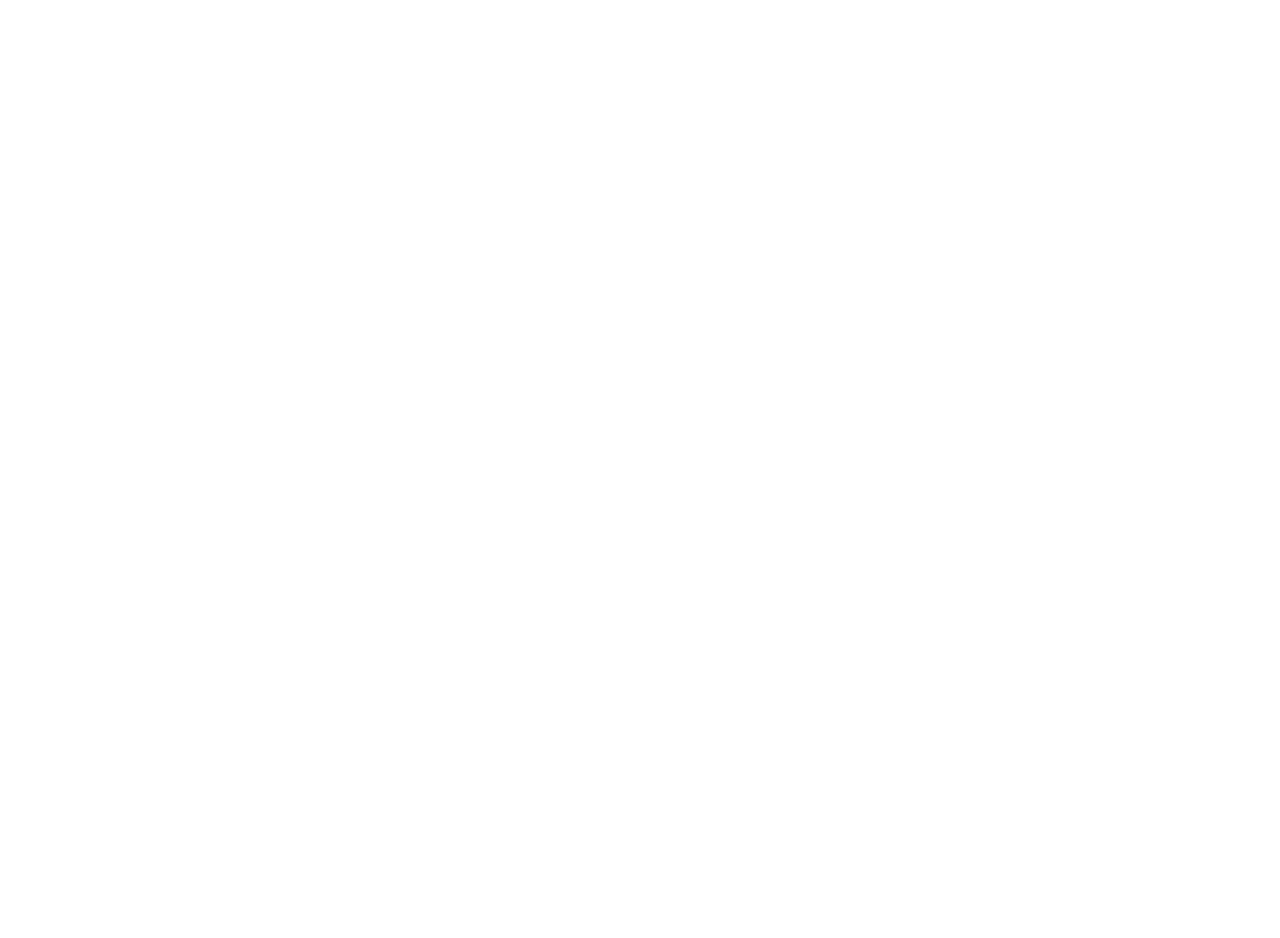
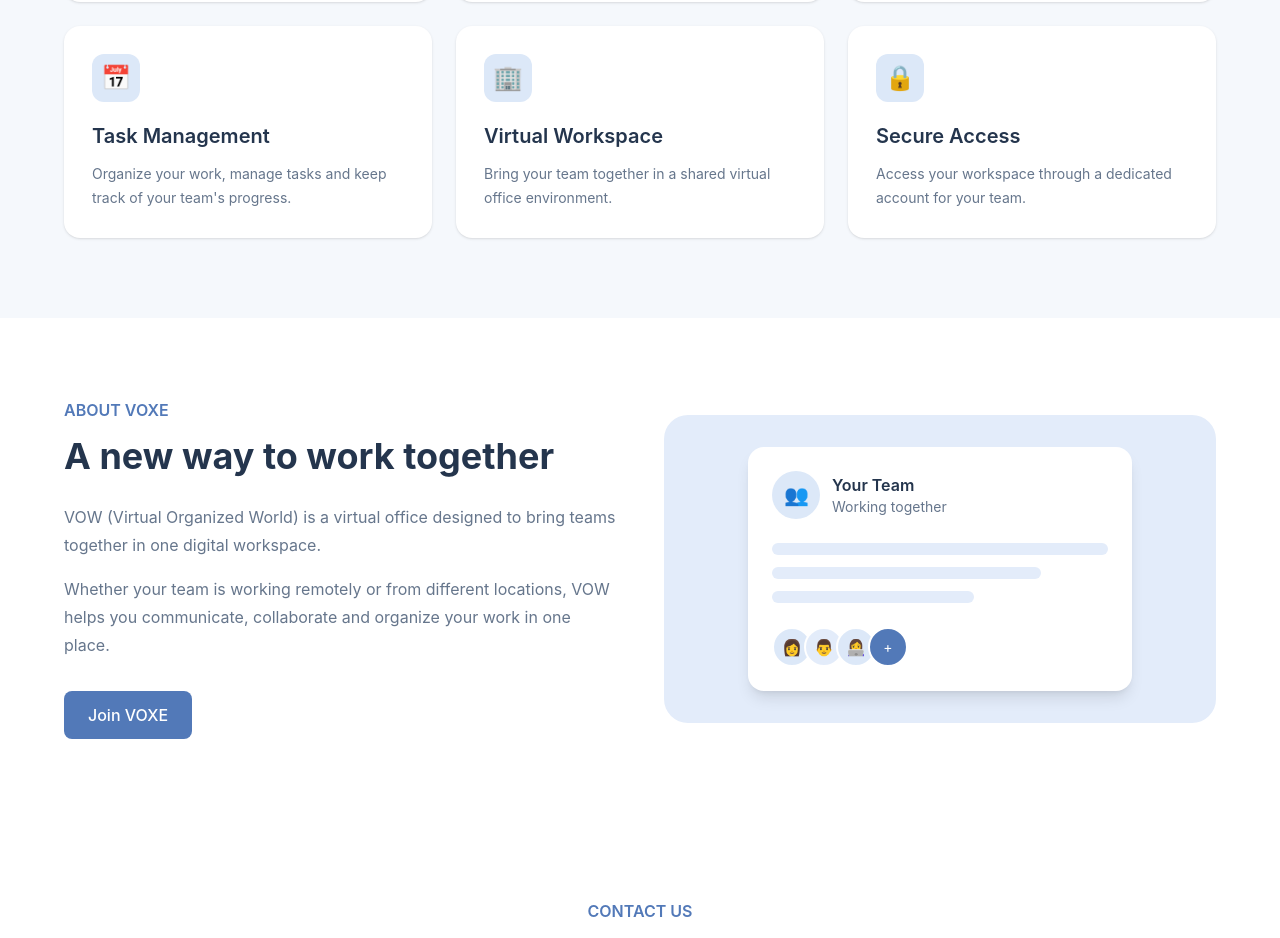
Before and after one commit to rahull-techh/meets-manager, a React app: page / in a window 1280 px wide. Shown: the part 1263-2201 px from the top of the page. Before the commit the page ends 809 px from the top, so only its background shows below. Built offline with nearby package versions, Linux system fonts and the light colour scheme; the HTML template or start-up script is replaced by a standard one.

Commit message:
Updated Home

```diff
--- a/src/pages/Home.jsx
+++ b/src/pages/Home.jsx
@@ -1,4 +1,7 @@
 import { Link } from "react-router-dom";
+import Features from "../components/Features";
+import About from "../components/About";
+import Contact from "../components/Contact";
 
 const Home = () => {
   return (
@@ -119,8 +122,12 @@
           </div>
         </div>
       </section>
+
+      <Features />
+      <About />
+      <Contact />
     </div>
-  );
-};
+  )
+}
 
 export default Home
```
